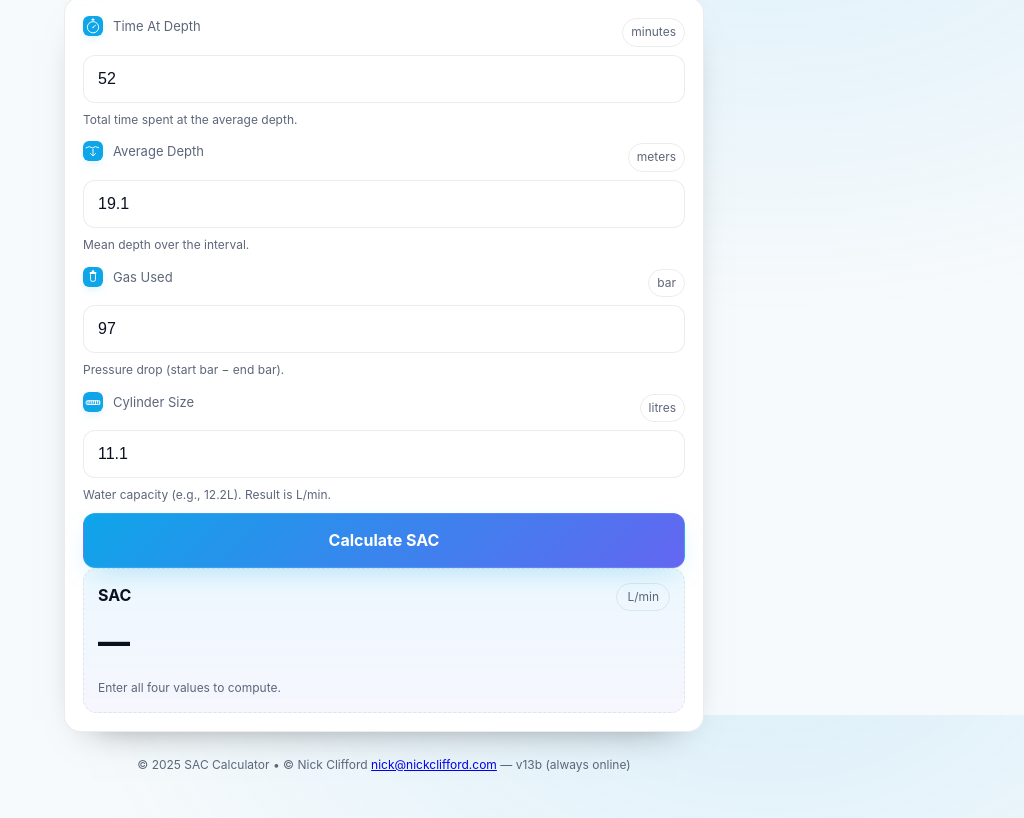
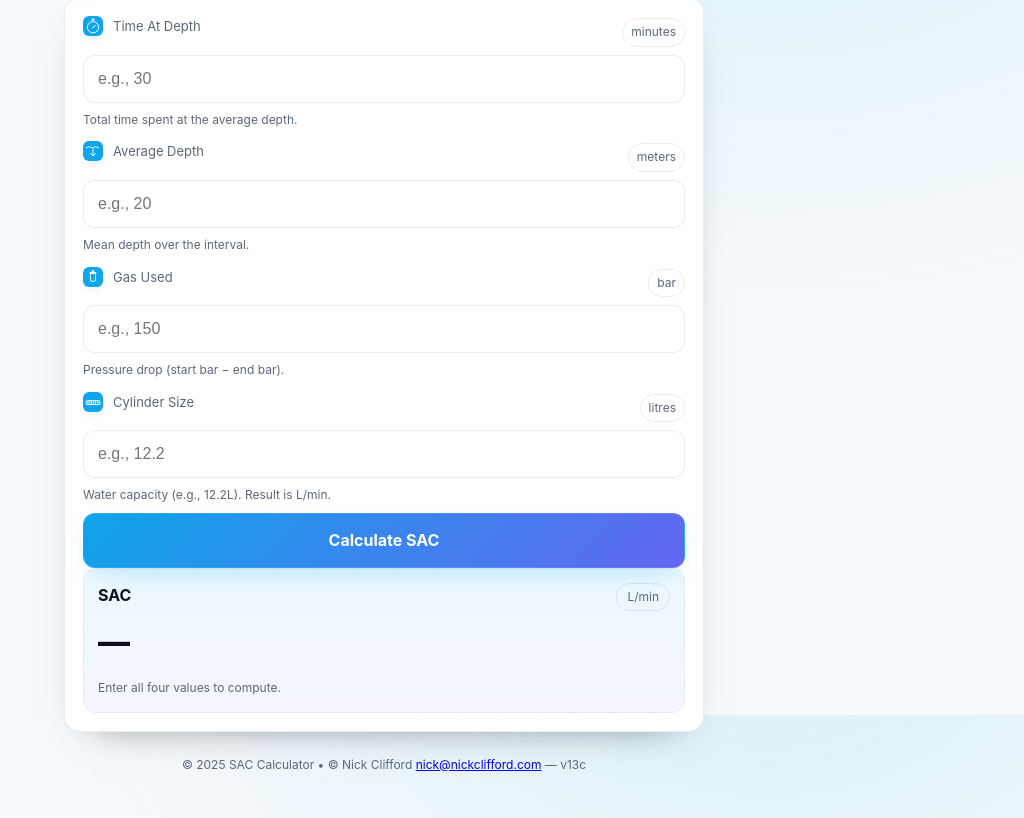
Before and after one commit to zafnz/zafnz.github.io, a plain HTML site: page sac/index.html in a window 1280 px wide. Shown: the part 85-903 px from the top of the page, without its empty margins (256-1280 px from the left). Drawn offline with Linux system fonts and the light colour scheme.

Commit message:
Add files via upload

```diff
--- a/sac/index.html
+++ b/sac/index.html
@@ -98,7 +98,7 @@
 </svg></div><label for="time">Time At Depth</label></div>
             <span class="units">minutes</span>
           </div>
-          <input class="input" id="time" type="number" inputmode="decimal" step="any" min="0" placeholder="e.g., 30" autocomplete="off" / value="52">
+          <input class="input" id="time" type="number" inputmode="decimal" step="any" min="0" placeholder="e.g., 30" autocomplete="off" />
           <div class="hint">Total time spent at the average depth.</div>
         </div>
 
@@ -112,7 +112,7 @@
 </svg></div><label for="depth">Average Depth</label></div>
             <span class="units">meters</span>
           </div>
-          <input class="input" id="depth" type="number" inputmode="decimal" step="any" min="0" placeholder="e.g., 20" autocomplete="off" / value="19.1">
+          <input class="input" id="depth" type="number" inputmode="decimal" step="any" min="0" placeholder="e.g., 20" autocomplete="off" />
           <div class="hint">Mean depth over the interval.</div>
         </div>
 
@@ -126,7 +126,7 @@
 </svg></div><label for="gas">Gas Used</label></div>
             <span class="units">bar</span>
           </div>
-          <input class="input" id="gas" type="number" inputmode="decimal" step="any" min="0" placeholder="e.g., 150" autocomplete="off" / value="97">
+          <input class="input" id="gas" type="number" inputmode="decimal" step="any" min="0" placeholder="e.g., 150" autocomplete="off" />
           <div class="hint">Pressure drop (start bar − end bar).</div>
         </div>
 
@@ -139,7 +139,7 @@
 </svg></div><label for="cyl">Cylinder Size</label></div>
             <span class="units">litres</span>
           </div>
-          <input class="input" id="cyl" type="number" inputmode="decimal" step="any" min="0" placeholder="e.g., 12.2" autocomplete="off" / value="11.1">
+          <input class="input" id="cyl" type="number" inputmode="decimal" step="any" min="0" placeholder="e.g., 12.2" autocomplete="off" />
           <div class="hint">Water capacity (e.g., 12.2L). Result is L/min.</div>
         </div>
       </div>
@@ -160,7 +160,7 @@
     </main>
 
     <footer>
-      <div>© <span id="year"></span> SAC Calculator • <span>© Nick Clifford <a href="mailto:nick@nickclifford.com">nick@nickclifford.com</a> — v13b (always online)</span></div>
+      <div>© <span id="year"></span> SAC Calculator • <span>© Nick Clifford <a href="mailto:nick@nickclifford.com">nick@nickclifford.com</a> — v13c</span></div>
     </footer>
   </div>
 
@@ -242,7 +242,7 @@
     });
     // Minimal always-online service worker
     if ('serviceWorker' in navigator) {
-      navigator.serviceWorker.register('./sw-v13b.js', {scope: './'})
+      navigator.serviceWorker.register('./sw-v13c.js', {scope: './'})
         .then(() => console.log('Service Worker (always online) registered'))
         .catch(e => console.error('SW registration failed', e));
     }
--- /dev/null
+++ b/sac/sw-v13c.js
@@ -0,0 +1,4 @@
+// SAC Calculator v13c - Always online (no cache)
+self.addEventListener('fetch', event => {
+  event.respondWith(fetch(event.request));
+});
```
